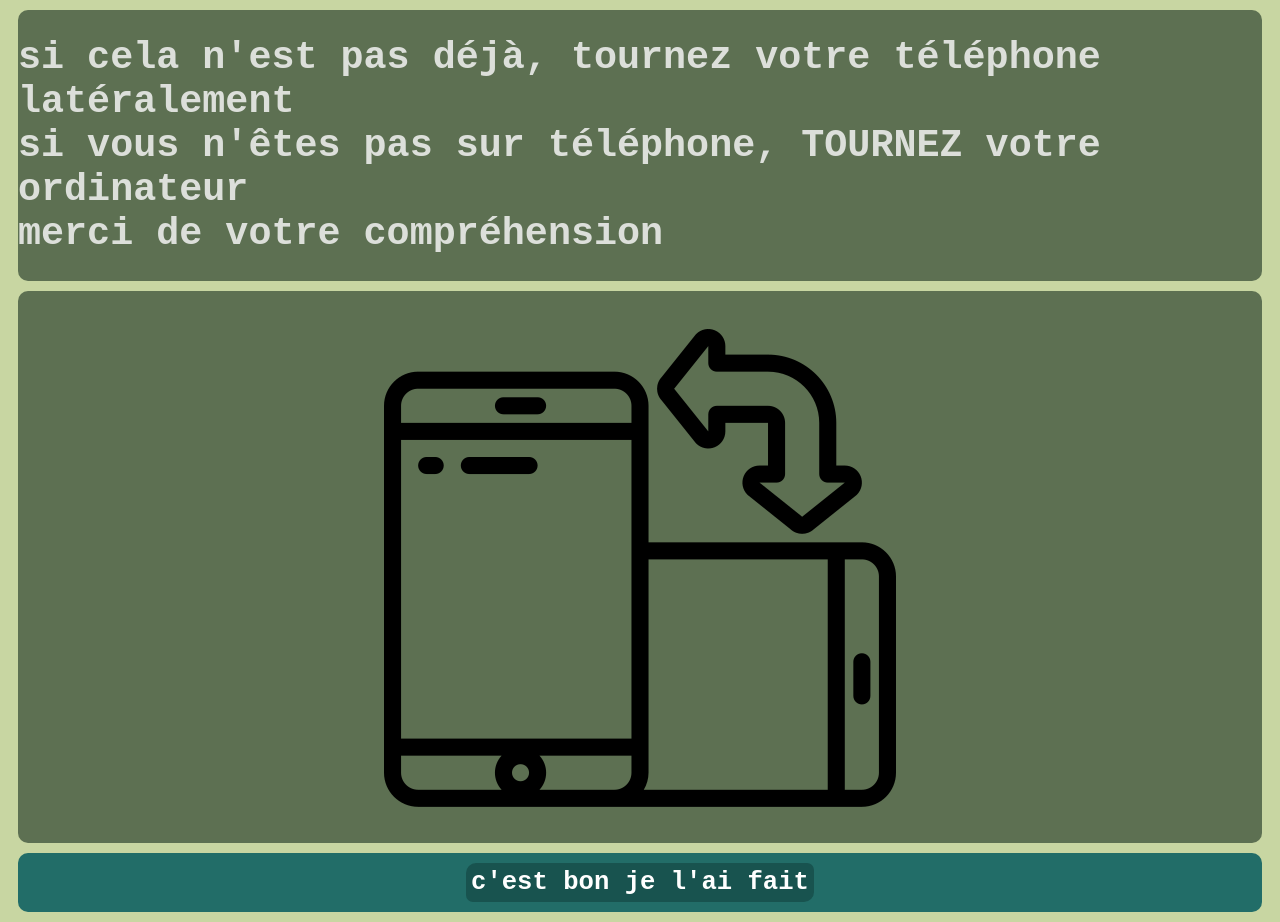
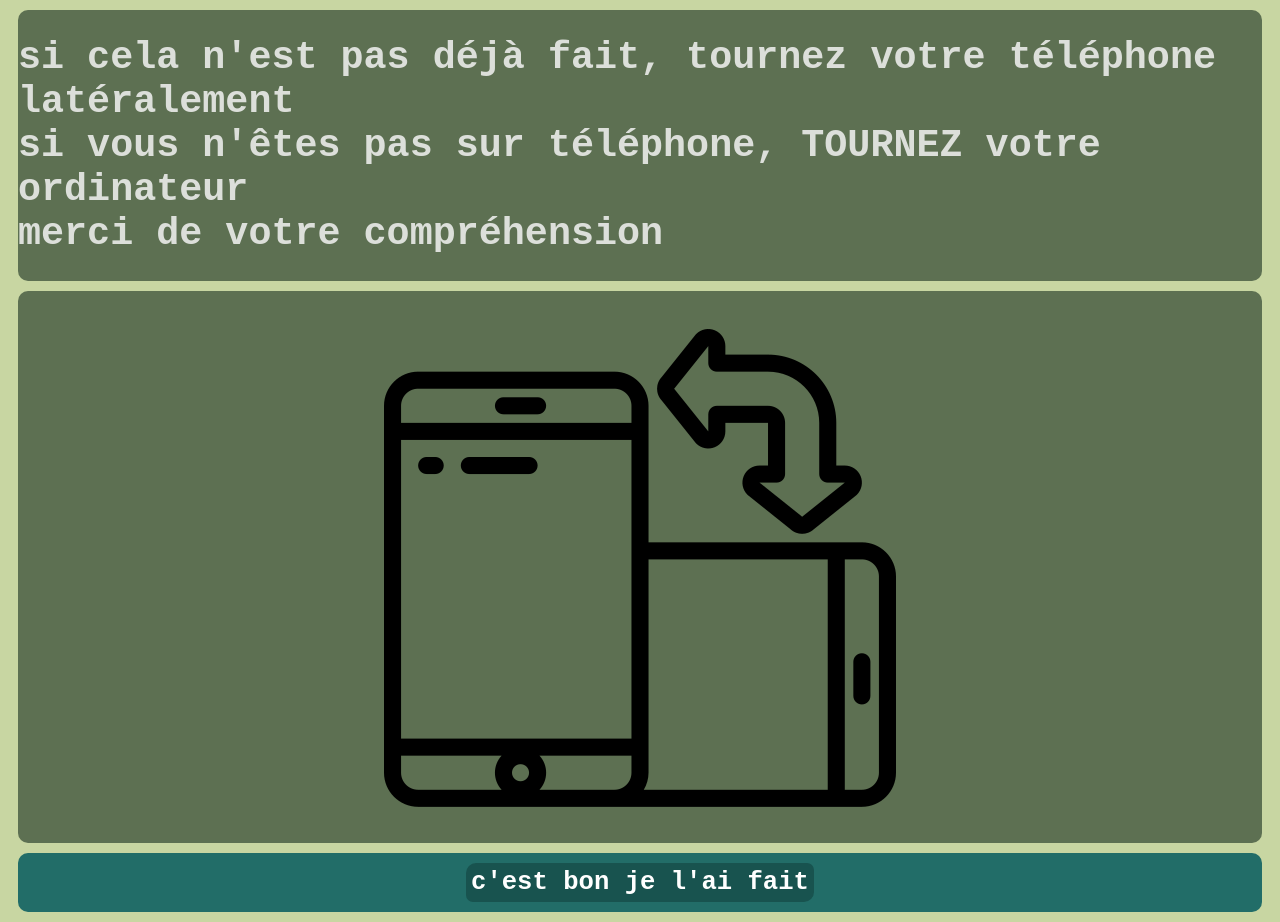
Before and after one commit to KopeHebergeur/kopehebergeur.github.io, a plain HTML site: page index.html in a window 1280 px wide. Drawn offline with Linux system fonts and the light colour scheme.

Commit message:
Update index.html

```diff
--- a/index.html
+++ b/index.html
@@ -10,7 +10,7 @@
     <div class="container">
         <div class="titre">
             <h1>
-                si cela n'est pas déjà, tournez votre téléphone latéralement
+                si cela n'est pas déjà fait, tournez votre téléphone latéralement
                 <br />
                 si vous n'êtes pas sur téléphone, TOURNEZ votre ordinateur
                 <br />
```
